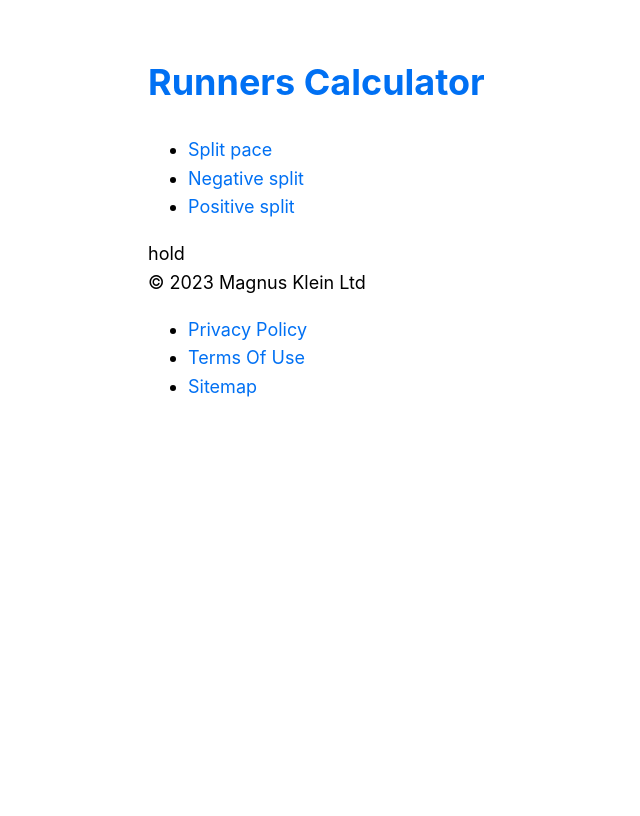
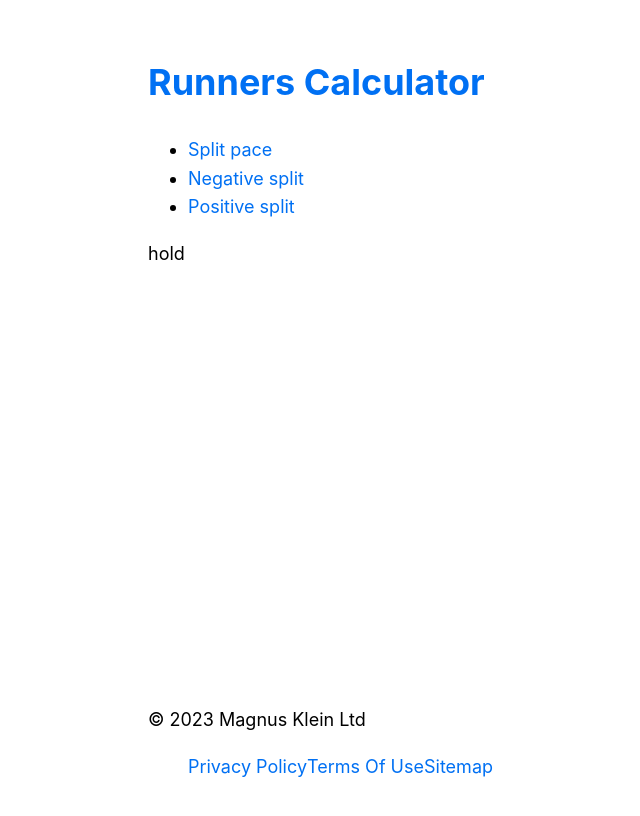
Before and after one commit to jaymagrob/running-calculator, a Next.js app: page / in a window 1280 px wide. Shown: the top 816 px of the page, without its empty margins (186-826 px from the left). Built offline with nearby package versions, Linux system fonts and the light colour scheme.

Commit message:
Run-13: global.css: convert to scss and add footer css

```diff
--- a/pages/_app.js
+++ b/pages/_app.js
@@ -1,5 +1,5 @@
 import Layout from '../components/layout'
-import '../styles/globals.css'
+import '../styles/globals.scss'
 
 export default function App({ Component, pageProps }) {
   return (
--- a/styles/globals.css
+++ b/styles/globals.scss
@@ -6,6 +6,7 @@ body {
     Cantarell, Fira Sans, Droid Sans, Helvetica Neue, sans-serif;
   line-height: 1.6;
   font-size: 18px;
+  min-height: 100vh;
 }
 
 * {
@@ -25,3 +26,13 @@ img {
   max-width: 100%;
   display: block;
 }
+
+footer {
+  position: absolute;
+  bottom: 0;
+  ul {
+    li {
+      display: inline-block;
+    }
+  }
+}
```
